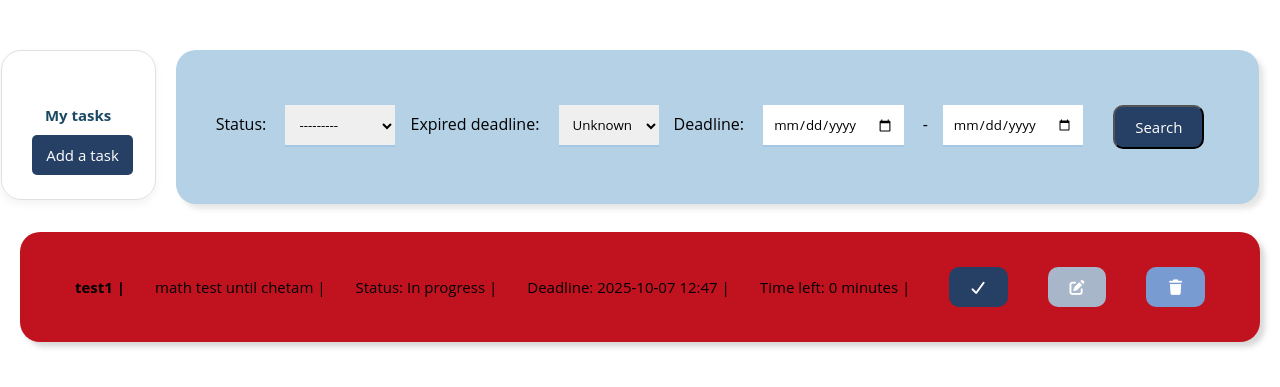
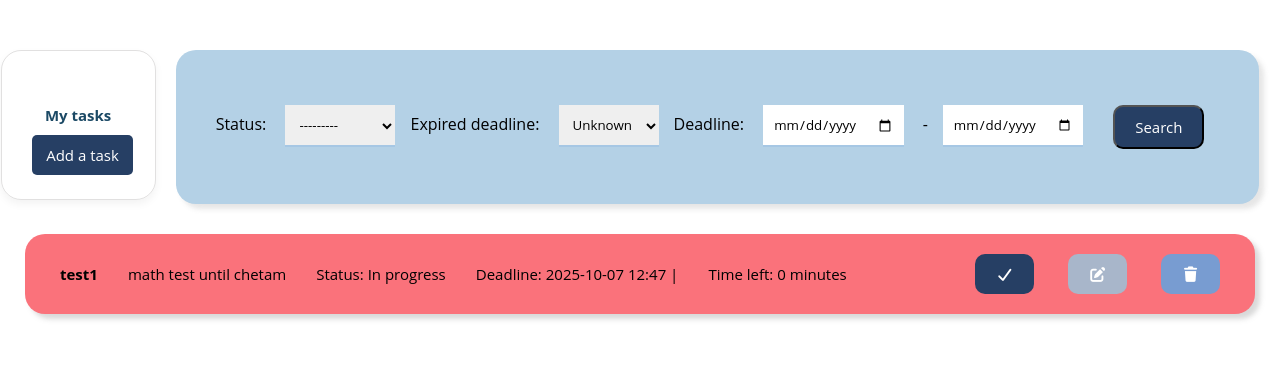
Before and after one commit to nazisjs/todolist, a Django app: page / in a window 1280 px wide. Shown: the part 69-456 px from the top of the page. Run offline with Django 5.2, Linux system fonts and the light colour scheme; a user stored in the database is signed in; data comes from the database, SQL or seed files in the repository; both versions use the stored data as it was after the commit; some libraries are stand-ins or nearby versions.

Commit message:
Fixed login url

```diff
--- a/myproject/todo/static/css/home.css
+++ b/myproject/todo/static/css/home.css
@@ -86,15 +86,15 @@
     .box {
         display: flex;
         justify-content: space-between;
-        padding: 20px 40px;
+        padding: 20px 20px;
         width: 100%;
         height: auto;
-        max-width: 1240px;
+        max-width: 1230px;
         align-items: center;
         background-color: #bee9e8;
         border-radius: 20px;
         flex-wrap: wrap;
-        margin: 8px;
+        margin: 10px;
         box-shadow: 5px 5px 5px rgba(143, 141, 141, 0.336);
         color: #000000;
     }
@@ -108,12 +108,6 @@
         cursor: pointer;
         font-size: 15px;
         text-decoration: none;
-    }
-
-    .btns {
-        display: flex;
-        gap: 10px;
-        flex-shrink: 0;
     }
 
     .filtering {
@@ -200,11 +194,11 @@
     }
 
     .box.soon {
-        background-color: rgb(248, 248, 126);
+        background-color: rgb(252, 252, 178);
     }
 
     .box.overdue {
-        background-color: #c1121f;
+        background-color: #fa727b;
     }
 
     .box_for_filter {
--- a/myproject/todo/templates/todo_folder/home.html
+++ b/myproject/todo/templates/todo_folder/home.html
@@ -50,11 +50,11 @@
         {% elif task.deadline_status == 'overdue'%}overdue{% endif %}">
         <table class="task-table">
         <div class="all_requirements">
-            <p class="text"><strong> {{task.title}} | </strong></p>
-            <p class="text">{{task.description}} | </p>
-            <p class="text"> Status:  {{ task.get_status_display }} | </p>
+            <p class="text"><strong> {{task.title}}</strong></p>
+            <p class="text">{{task.description}}</p>
+            <p class="text"> Status:  {{ task.get_status_display }}</p>
             <p class="text"> Deadline: {{ task.deadline|date:"Y-m-d H:i"}} | <br></p>
-            <p class="text">Time left: {{ task.deadline|timeuntil }} | </p>
+            <p class="text">Time left: {{ task.deadline|timeuntil }} </p>
             <form action="{% url 'task_change_status' task.pk %}" method="POST">
                 {% csrf_token %}
                 <option value="{{ key }}" {% if task.status == key %}selected="selected" {% endif %}>{{ label }}</option>
--- a/myproject/todo/urls.py
+++ b/myproject/todo/urls.py
@@ -2,7 +2,7 @@
 from . import views
 urlpatterns=[
     path("register/",views.registerPage,name="register"),
-    path("login/",views.loginPage,name="login"),
+    path("accounts/login/",views.loginPage,name="login"),
     path("logout/",views.logoutUser,name="logout"),
     path("tasks/new/",views.create_task,name="task_create"),
     path("task/<int:pk>/done/",views.task_mark_done,name="task_mark_done"),
--- a/myproject/todo/views.py
+++ b/myproject/todo/views.py
@@ -110,14 +110,14 @@
 @login_required
 def task_mark_done(request, pk):
     manager = TaskManager(request.user)
-    task = get_object_or_404(Task, pk=pk, user_owner=request.user)
+    task = get_object_or_404(Task,pk=pk,user_owner=request.user)
     manager.mark_done(task)
     return redirect("home")
 
 @login_required
 def update_task(request, pk):
     manager = TaskManager(request.user)
-    task = get_object_or_404(Task, pk=pk, user_owner=request.user)
+    task = get_object_or_404(Task,pk=pk,user_owner=request.user)
     form = TaskForm(request.POST or None, instance=task)
     if form.is_valid():
         manager.update(task, form)
@@ -127,7 +127,7 @@
 @login_required
 def delete_task(request, pk):
     manager=TaskManager(request.user)
-    task=get_object_or_404(Task, pk=pk, user_owner=request.user)
+    task=get_object_or_404(Task,pk=pk,user_owner=request.user)
     if request.method == "POST":
         manager.delete(task)
         return redirect("home")
```
Also changed, not shown: myproject/db.sqlite3.
